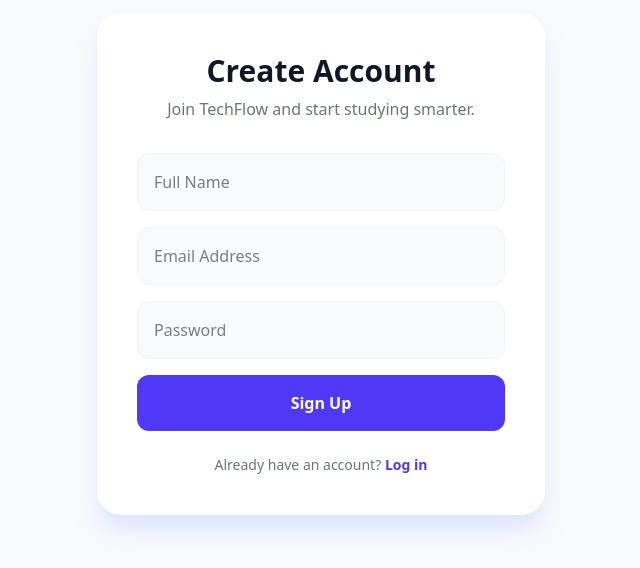
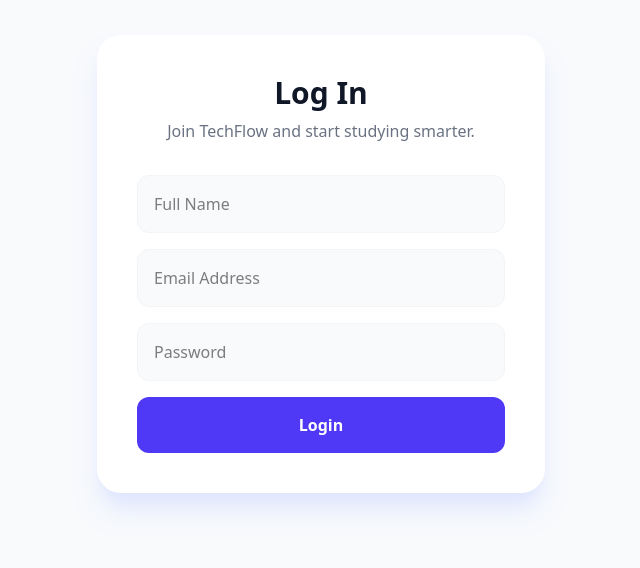
Before and after one commit to aryajidhruv/techflow, a React (Vite) app: page /login in a window 1280 px wide. Shown: the part 136-704 px from the top of the page, without its empty margins (319-959 px from the left). Built offline with nearby package versions, Linux system fonts and the light colour scheme.

Commit message:
log in button updates

```diff
--- a/src/App.jsx
+++ b/src/App.jsx
@@ -138,7 +138,7 @@
                     <span className='text-slate-800 font-black text-[10px] tracking-tight'>Earth Wiki Session</span>
                   </div>
                 </div>
-                <Link to='/login' className='bg-[#5254f8] text-white px-3 py-1.5 rounded-lg text-[9px] font-black uppercase tracking-wider'>+ New Session</Link>
+                <Link to='/signup' className='bg-[#5254f8] text-white px-3 py-1.5 rounded-lg text-[9px] font-black uppercase tracking-wider'>+ New Session</Link>
               </div>
 
               {/* Tabs with onClick state change */}
@@ -316,7 +316,7 @@
                         className='bg-transparent outline-none w-full text-[10px] text-slate-600 font-medium placeholder:italic placeholder:text-slate-400'
                         placeholder='Ask AI assistant...'
                       />
-                      <Link to='/Login' className='bg-[#5254f8] w-7 h-7 rounded-lg flex items-center justify-center text-white shadow-lg'>
+                      <Link to='/signup' className='bg-[#5254f8] w-7 h-7 rounded-lg flex items-center justify-center text-white shadow-lg'>
                         ➹
                       </Link>
                     </div>
--- a/src/Login.jsx
+++ b/src/Login.jsx
@@ -6,7 +6,7 @@
     <div className="min-h-screen bg-[#F8FAFC] flex items-center justify-center p-6">
       <div className="bg-white p-10 rounded-3xl shadow-xl shadow-indigo-100 w-full max-w-md">
         <div className="text-center mb-8">
-          <h1 className="text-3xl font-bold text-gray-900">Create Account</h1>
+          <h1 className="text-3xl font-bold text-gray-900">Log In</h1>
           <p className="text-gray-500 mt-2">Join TechFlow and start studying smarter.</p>
         </div>
 
@@ -14,12 +14,12 @@
           <input type="text" placeholder="Full Name" className="w-full p-4 bg-gray-50 rounded-xl border border-gray-100 focus:outline-indigo-500" />
           <input type="email" placeholder="Email Address" className="w-full p-4 bg-gray-50 rounded-xl border border-gray-100 focus:outline-indigo-500" />
           <input type="password" placeholder="Password" className="w-full p-4 bg-gray-50 rounded-xl border border-gray-100 focus:outline-indigo-500" />
-          <button className="w-full py-4 bg-indigo-600 text-white rounded-xl font-bold hover:bg-indigo-700 transition-all">Sign Up</button>
+          <button className="w-full py-4 bg-indigo-600 text-white rounded-xl font-bold hover:bg-indigo-700 transition-all">Login</button>
         </form>
 
-        <p className="text-center mt-6 text-sm text-gray-500">
-          Already have an account? <Link to="/ai-notes" className="text-indigo-600 font-bold">Log in</Link>
-        </p>
+        {/* <p className="text-center mt-6 text-sm text-gray-500">
+          Already have an account? <Link to="/login" className="text-indigo-600 font-bold">Log in</Link>
+        </p> */}
       </div>
     </div>
   );
--- a/src/Signup.jsx
+++ b/src/Signup.jsx
@@ -18,7 +18,7 @@
         </form>
 
         <p className="text-center mt-6 text-sm text-gray-500">
-          Already have an account? <Link to="/ai-notes" className="text-indigo-600 font-bold">Log in</Link>
+          Already have an account? <Link to="/login" className="text-indigo-600 font-bold">Log in</Link>
         </p>
       </div>
     </div>
```
